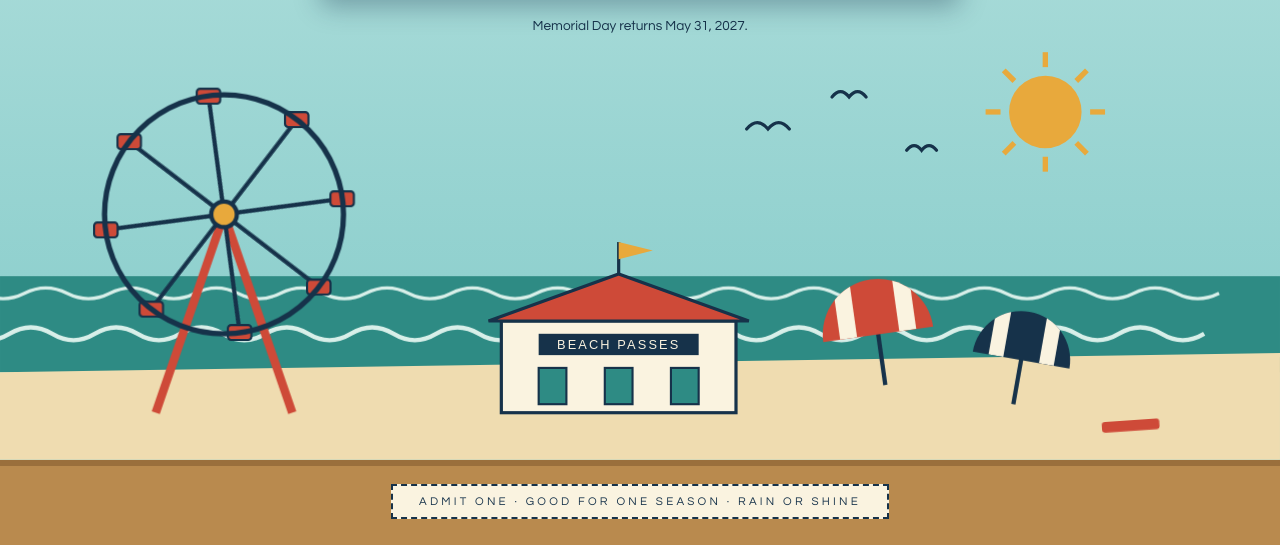
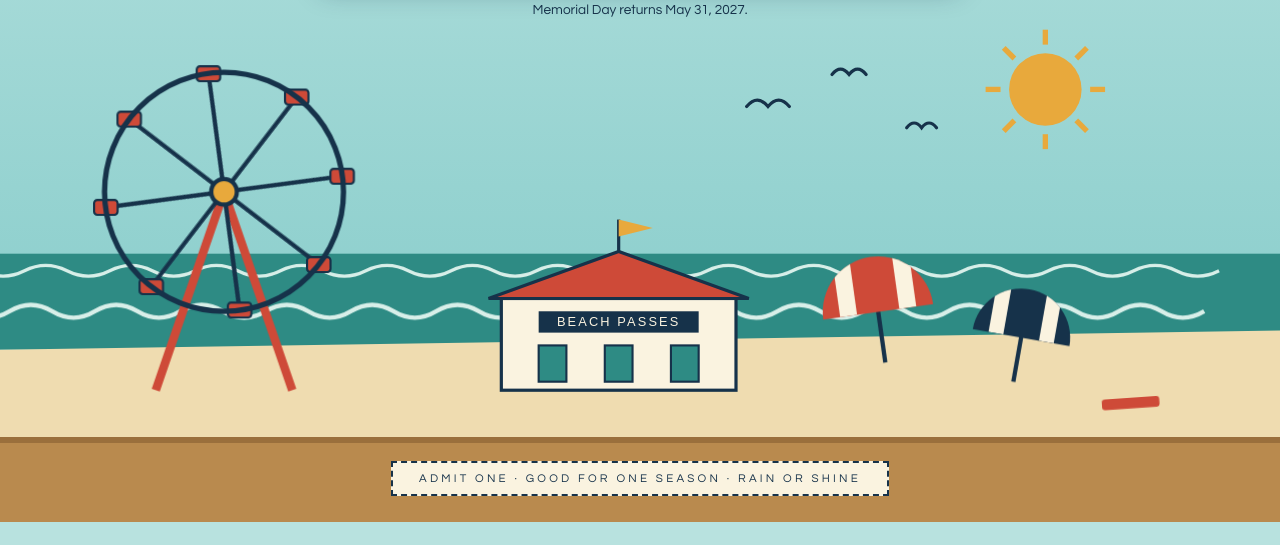
Before and after one commit to andybp85/memorialdaycountdown.com, a plain HTML site: page index.html in a window 1280 px wide. Shown: the part 278-823 px from the top of the page. After the commit the page ends 800 px from the top, so only its background shows below. Drawn offline with Linux system fonts and the light colour scheme.

Commit message:
Lock page to viewport height
min-height let the intrinsically-sized panorama push past the fold on
short screens. Body is now height:100svh; the panorama is the only
flexible element (flex:1, everything else flex-shrink:0) and JS flips
its preserveAspectRatio between slice (box wider than 3:1, crops sky)
and meet (narrower, sky letterbox) so the scene stays full-bleed and
bottom-anchored with no scrollbar at any size. Marquee top margin
clamps down on short viewports. Verified overflowY=0 at 1440x900,
1440x700, 1280x1200, 390x844 in both seasons.

Co-Authored-By: Claude Fable 5 <noreply@anthropic.com>
Claude-Session: https://claude.ai/code/session_01MPkAvSENu3E8XBBhzvaikY

```diff
--- a/css/main.css
+++ b/css/main.css
@@ -72,14 +72,20 @@ html {
     background: linear-gradient(var(--sky-high), var(--sky) 70%) var(--sky-high);
 }
 
+/* Locked to the viewport: the panorama flexes, everything else keeps its size. */
 body {
     color: var(--body-text);
     display: flex;
     flex-direction: column;
     font-family: Futura, "Century Gothic", "Josefin Sans", "Trebuchet MS", sans-serif;
+    height: 100vh;
+    height: 100svh;
     margin: 0;
-    min-height: 100vh;
     position: relative;
+}
+
+body > * {
+    flex-shrink: 0;
 }
 
 /* ── striped awning ─────────────────────────────────── */
@@ -151,7 +157,7 @@ body {
     border-radius: 10px;
     box-shadow: 0 10px 26px var(--shadow-color);
     color: var(--marquee-text);
-    margin: 64px auto 0;
+    margin: clamp(24px, 6vh, 64px) auto 0;
     max-width: 640px;
     padding: 34px 28px 32px;
     position: relative;
@@ -264,9 +270,12 @@ body {
 
 /* ── boardwalk panorama ─────────────────────────────── */
 
+/* Fills whatever height is left; js/countdown.js picks slice vs meet so the
+   scene stays full-bleed and bottom-anchored at any aspect ratio. */
 .panorama {
     display: block;
-    margin-top: auto;
+    flex: 1;
+    min-height: 96px;
     width: 100%;
 }
 
--- a/index.html
+++ b/index.html
@@ -39,8 +39,6 @@
     <span class="summer-only">Memorial Day returns <span class="next-memorial-day"></span>.</span>
     <span class="winter-only">Memorial Day is <span class="next-memorial-day"></span> &mdash; hold onto your stub.</span>
 </p>
-
-<div id="spacer"></div>
 
 <svg aria-label="Illustration of the Asbury Park boardwalk" class="panorama" preserveAspectRatio="xMidYMax meet" role="img" viewBox="0 0 1200 400">
     <!-- summer sun -->
--- a/js/countdown.js
+++ b/js/countdown.js
@@ -43,4 +43,22 @@
 
     render();
     setInterval(render, MS_PER_SECOND);
+
+    // The panorama flexes to fill the space left over by the fixed-height
+    // content. When its box is wider than the drawing's 3:1 aspect, slice
+    // (full-bleed, crops sky); when narrower, meet (full width, sky gap).
+    // Either way it stays bottom-anchored and never leaves side gaps.
+    const panorama = document.querySelector(".panorama");
+    const PANORAMA_ASPECT = 3;
+
+    const fitPanorama = () => {
+        const box = panorama.getBoundingClientRect();
+        if (box.height > 0) {
+            panorama.setAttribute("preserveAspectRatio",
+                box.width / box.height > PANORAMA_ASPECT ? "xMidYMax slice" : "xMidYMax meet");
+        }
+    };
+
+    fitPanorama();
+    window.addEventListener("resize", fitPanorama);
 }());
```
